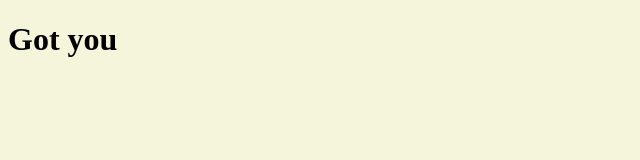
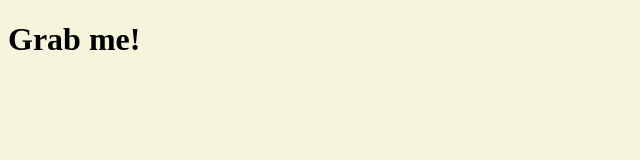
Before and after one commit to Hawardshin/vanilla_js, a plain HTML site: page first_challenge/index.html in a window 1280 px wide. Shown: the full height of the page, 0-640 px from the left. Drawn offline with Linux system fonts and the light colour scheme.

Commit message:
code for lec 3-3

```diff
--- a/first_challenge/app.js
+++ b/first_challenge/app.js
@@ -1,8 +1,19 @@
-document.title = "hello title by js"
-const title = document.getElementById("title");
+// document.title = "hello title by js"
+// const title = document.getElementById("title");
 // console.log(title);
-console.dir(title);
-title.innerText = "Got you";
-console.log(title.id);
-console.log(title.className);
-//testtt
+// console.dir(title);
+// title.innerText = "Got you";
+// console.log(title.id);
+// console.log(title.className);
+//1st done
+
+
+// const hellos = document.getElementsByClassName("hello") //only for class
+// console.log(hellos);
+
+// const title = document.getElementsByTagName("h1"); //for all tag get
+// console.log(title);
+
+const title = document.querySelector(".hello h1");
+
+console.log(title);
--- a/first_challenge/index.html
+++ b/first_challenge/index.html
@@ -8,7 +8,10 @@
     <link rel="stylesheet" href="style.css">
   </head>
   <body>
-		<h1 autofocus class = "hello" id="title">Grab me!</h1>
+		<!-- <h1 autofocus class = "hello" id="title">Grab me!</h1> --> <!-- first -->
+		<div class="hello">
+			<h1>Grab me!</h1>
+		</div>
     <script src = "app.js"></script>
   </body>
 </html>
```
